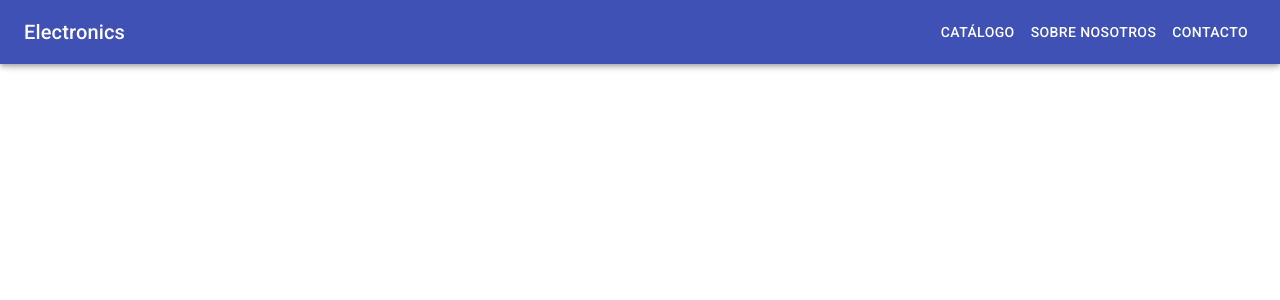
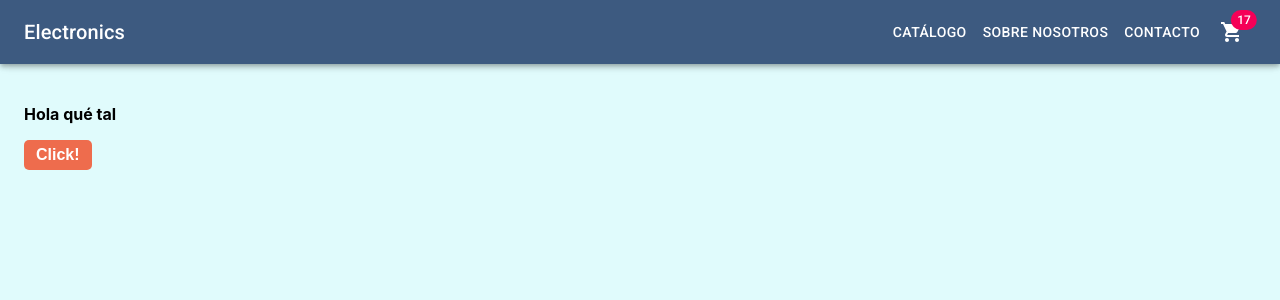
Before and after one commit to kathmontalvo/electronics-montalvo, a React (Create React App) app: page / in a window 1280 px wide. Shown: the top 300 px of the page. Built offline with nearby package versions, Linux system fonts and the light colour scheme.

Commit message:
add/ icon to NavBar + ItemListContainer greeting

```diff
--- a/src/App.css
+++ /dev/null
@@ -1,18 +0,0 @@
-.App {
-  text-align: center;
-}
-
-.App-header {
-  background-color: #282c34;
-  min-height: 100vh;
-  display: flex;
-  flex-direction: column;
-  align-items: center;
-  justify-content: center;
-  font-size: calc(10px + 2vmin);
-  color: white;
-}
-
-.App-link {
-  color: #61dafb;
-}
--- a/src/App.js
+++ b/src/App.js
@@ -1,11 +1,12 @@
 import React from 'react';
-import './App.css';
-import { NavBar } from './components/NavBar/NavBar.jsx';
+import ItemListContainer from './components/ItemListContainer/ItemListContainer';
+import NavBar from './components/NavBar/NavBar.jsx';
 
 const App = () => {
   return (
     <div className="App">
       <NavBar />
+      <ItemListContainer greeting="Hola qué tal" />
     </div>
   );
 }
--- /dev/null
+++ b/src/components/ItemListContainer/ItemListContainer.jsx
@@ -0,0 +1,21 @@
+import React from 'react';
+import { makeStyles } from '@material-ui/core/styles';
+import { itemListContainerStyles } from './ItemListContainerStyles';
+
+const useStyles = makeStyles((theme) => itemListContainerStyles(theme))
+
+const ItemListContainer = (props) => {
+    const classes = useStyles();
+    const { greeting } = props;
+
+    return (
+        <div className={classes.container}>
+            <section>
+                <p>{greeting}</p>
+                <button>Click!</button>
+            </section>
+        </div>
+    )
+}
+
+export default ItemListContainer
--- /dev/null
+++ b/src/components/ItemListContainer/ItemListContainerStyles.js
@@ -0,0 +1,33 @@
+const commonStyles = {
+    fontSize: '16px',
+    fontWeight: 'bold',
+}
+
+export const itemListContainerStyles = (theme) => {
+    return ({
+        container: {
+            backgroundColor: '#E0FBFC',
+            display: 'flex',
+            minHeight: '100vh',
+            padding: '24px',
+            '& p': {
+                ...commonStyles,
+            },
+            '& button': {
+                ...commonStyles,
+                backgroundColor: '#EE6C4D',
+                color: '#FFF',
+                border: 'none',
+                borderRadius: '5px',
+                padding: '6px 12px',
+                transition: '0.25s all ease-in-out',
+                cursor: 'pointer',
+                '&:hover': {
+                    backgroundColor: '#3D5A80',
+                    transition: '0.25s all ease-in-out'
+                }
+            }
+        }
+
+    })
+}
--- /dev/null
+++ b/src/components/NavBar/CarWidget.jsx
@@ -0,0 +1,16 @@
+import React from 'react';
+import ShoppingCartIcon from '@material-ui/icons/ShoppingCart';
+import IconButton from '@material-ui/core/IconButton';
+import Badge from '@material-ui/core/Badge';
+
+const CarWidget = () => {
+    return (
+        <IconButton aria-label="show 17 new notifications" color="inherit">
+            <Badge badgeContent={17} color="secondary">
+                <ShoppingCartIcon />
+            </Badge>
+        </IconButton>
+    )
+}
+
+export default CarWidget
--- a/src/components/NavBar/NavBar.jsx
+++ b/src/components/NavBar/NavBar.jsx
@@ -14,11 +14,15 @@ import ChevronRightIcon from '@material-ui/icons/ChevronRight';
 import ListItem from '@material-ui/core/ListItem';
 import ListItemText from '@material-ui/core/ListItemText';
 import { makeStyles, useTheme } from '@material-ui/core/styles';
+import CarWidget from './CarWidget';
 
 
 const useStyles = makeStyles((theme) => ({
     root: {
         background: '#3D5A80',
+    },
+    appBar: {
+        backgroundColor: '#3D5A80',
     },
     grow: {
         flexGrow: 1,
@@ -41,7 +45,7 @@ const useStyles = makeStyles((theme) => ({
     },
 }));
 
-export const NavBar = () => {
+const NavBar = () => {
     const classes = useStyles();
     const theme = useTheme();
 
@@ -59,7 +63,7 @@ export const NavBar = () => {
     return (
         <div className={classes.root}>
             <AppBar
-                position="fixed"
+                position="sticky"
                 className={clsx(classes.appBar, {
                 [classes.appBarShift]: open,
                 })}
@@ -89,6 +93,7 @@ export const NavBar = () => {
                             Contacto
                         </Button>
                     </div>
+                    <CarWidget />
                 </Toolbar>
             </AppBar>
             <Drawer
@@ -117,3 +122,5 @@ export const NavBar = () => {
         </div>
     )
 }
+
+export default NavBar;
```
